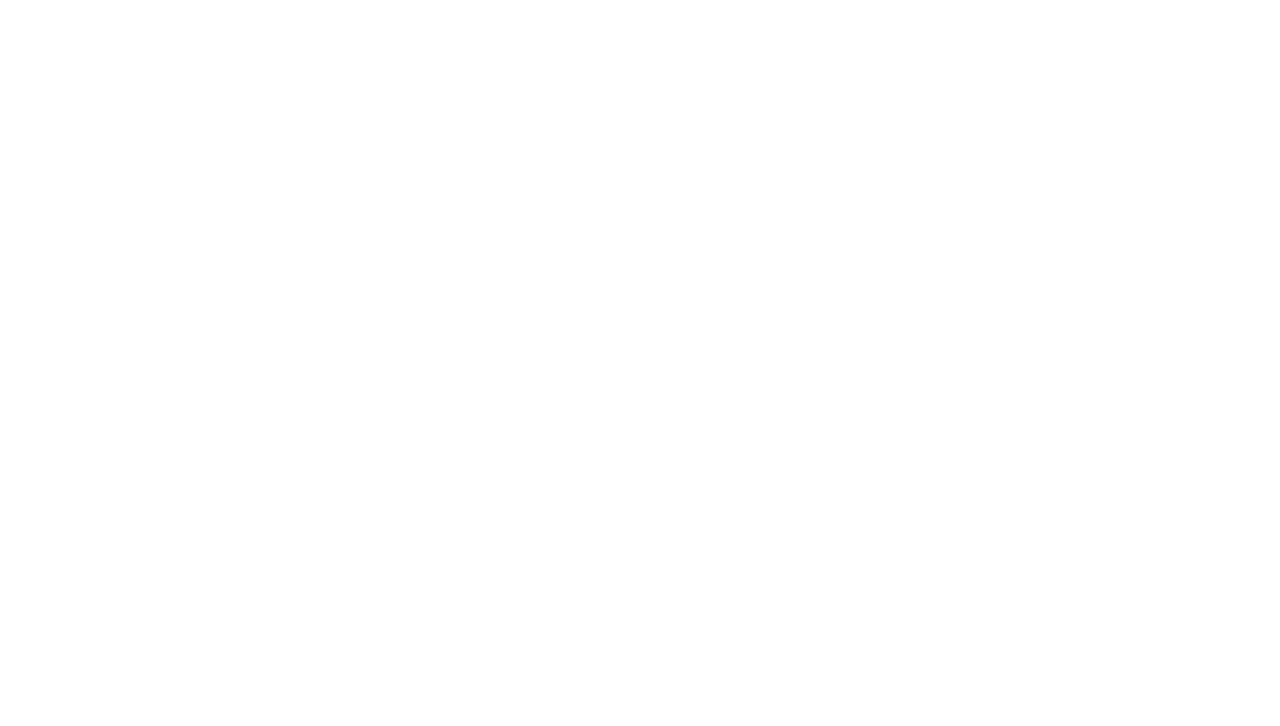
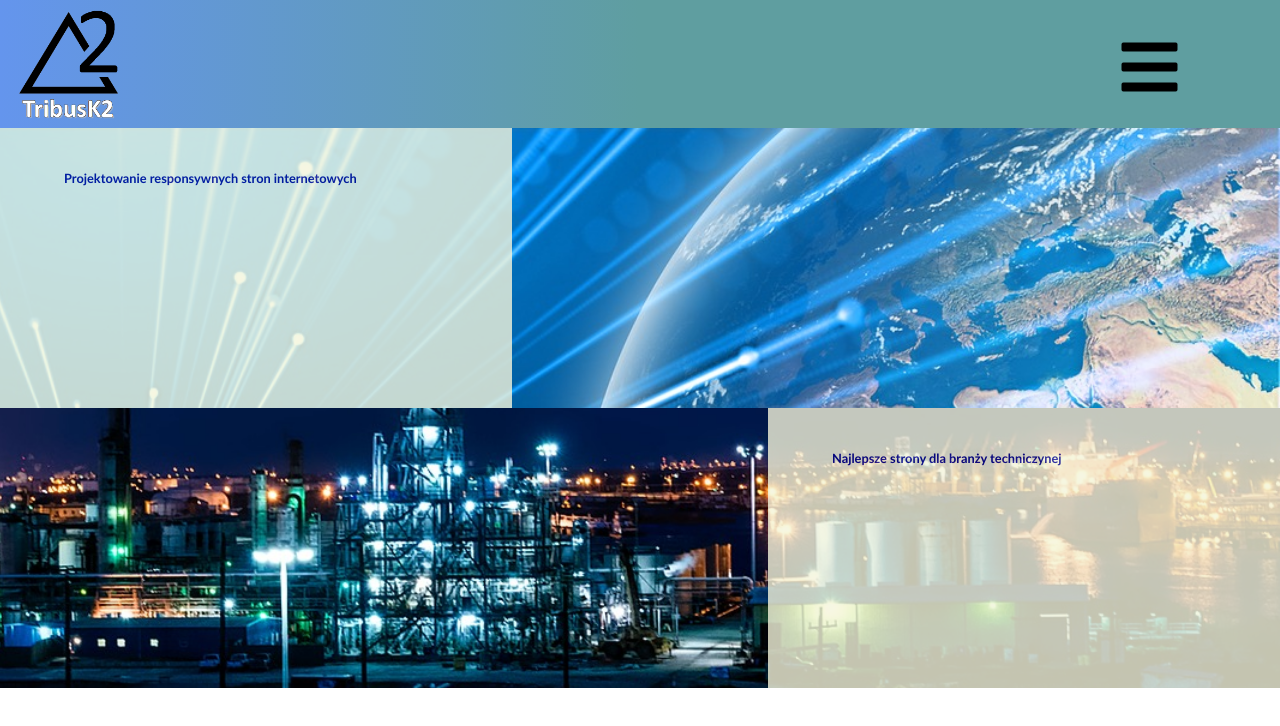
Before and after one commit to TribusK2/TribusK2, a plain HTML site: page Index.html in a window 1280 px wide. Drawn offline with Linux system fonts and the light colour scheme.

Commit message:
Main view

```diff
--- a/Index.html
+++ b/Index.html
@@ -4,9 +4,40 @@
     <meta charset="UTF-8">
     <meta name="viewport" content="width=device-width, initial-scale=1.0">
     <meta http-equiv="X-UA-Compatible" content="ie=edge">
-    <title>Document</title>
+    <title>Home</title>
+    <link rel="stylesheet" href="style.css">
+    <link rel="stylesheet" href="https://use.fontawesome.com/releases/v5.6.1/css/all.css" integrity="sha384-gfdkjb5BdAXd+lj+gudLWI+BXq4IuLW5IT+brZEZsLFm++aCMlF1V92rMkPaX4PP" crossorigin="anonymous">
 </head>
 <body>
+    <!-- Header with menu -->
+    <header>
+        <div id="header">
+            <img id="logo" src="img/logo.png" alt="logo">
+            <nav>
+                <button><i id="bars" class="fas fa-bars"></i></button>
+                <div id="ddContent">
+                    <a href="index.html">Home</a>
+                    <a href="#">O mnie</a>
+                    <a href="#">Technologia</a>
+                    <a href="#">Projekty</a>
+                    <a href="#">Kontakt</a>
+                </div>
+            </nav>
+        </div>
+    </header>
+    <!-- Main display -->
+    <section id="sectionTop">
+        <div id="mainDisplay">
+            <div id="textD1" class="textDisplay">Projektowanie responsywnych stron internetowych</div>
+        </div>
+        <div id="secDisplay">
+            <div id="textD2" class="textDisplay">Najlepsze strony dla branży techniczynej</div>
+        </div>
+    </section>
+    <section>
+        <div>
 
+        </div>
+    </section>
 </body>
 </html>
--- /dev/null
+++ b/style.css
@@ -0,0 +1,88 @@
+* {
+    margin: 0;
+    padding: 0;
+    border: 0;
+}
+#logo {
+    max-width: 14vh;
+    padding-top: 1vh;
+    padding-left: 1vw;
+}
+#header {
+    background-image: linear-gradient(to right, cornflowerblue,cadetblue, cadetblue);
+    height: 16vh;
+}
+nav {
+    position: relative;
+    float: right;
+    margin-right: 5vw;
+    margin-top: 4vh;
+}
+nav button{
+    background-color: cadetblue;
+    font-size: 8vh;
+    outline: none;
+    position: relative;
+    padding: 0vh 3vw;
+}
+nav:hover #ddContent {
+    display: block;
+}
+#ddContent {
+    display: none;
+    position: absolute;
+    margin-left: -110px;
+    font-size: 30px;
+    z-index: 1;
+}
+#ddContent a {
+    text-decoration: none;
+    display: block;
+    width: 160px;
+    background-color: lightgoldenrodyellow;
+    margin-top: 5px;
+    padding: 5px 10px;
+    font-family: 'Trebuchet MS', 'Lucida Sans Unicode', 'Lucida Grande', 'Lucida Sans', Arial, sans-serif;
+    color: cornflowerblue;
+    opacity: 0.9;
+}
+#ddContent a:hover {
+    color: cadetblue;
+}
+#sectionTop {
+    height: 70vh;
+}
+#mainDisplay {
+    height: 35vh;
+    background-image: url(img/web.jpg);
+    background-size: 180vw;
+    background-position-x: right;
+    background-position-y: top;
+    background-repeat: no-repeat;
+}
+.textDisplay {
+    background-color: beige;
+    font-size: 0.8em;
+    font-family: 'Trebuchet MS', 'Lucida Sans Unicode', 'Lucida Grande', 'Lucida Sans', Arial, sans-serif;
+    height: 25vh;
+    opacity: 0.8;
+    color: darkblue;
+    padding: 5vh 5vw;
+    font-weight: 900;
+    line-height: 20px;
+    overflow: hidden;
+}
+#secDisplay {
+    height: 35vh;
+    background-image: url(img/port.jpg);
+    background-size: 180vw;
+    background-position-x: center;
+    background-position-y: center;
+    background-repeat: no-repeat;
+}
+#textD1 {
+    margin-right: 60%;
+}
+#textD2 {
+    margin-left: 60%;
+}
```
Also changed, not shown: img/logo.png (added), img/port.jpg (added), img/web.jpg (added).
